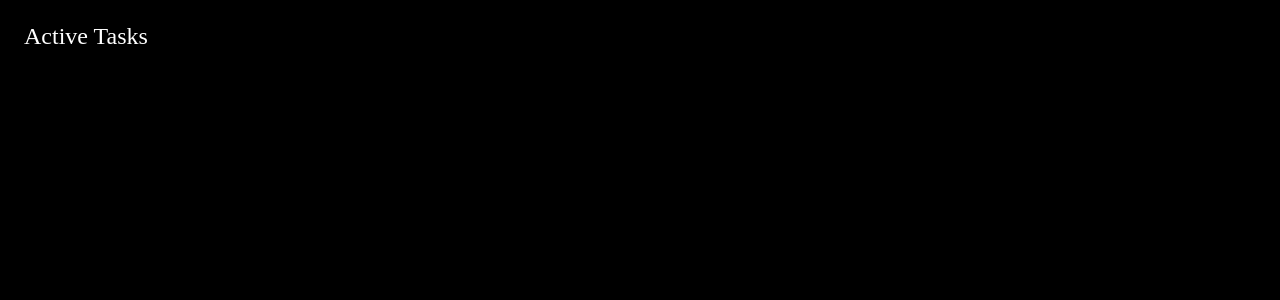
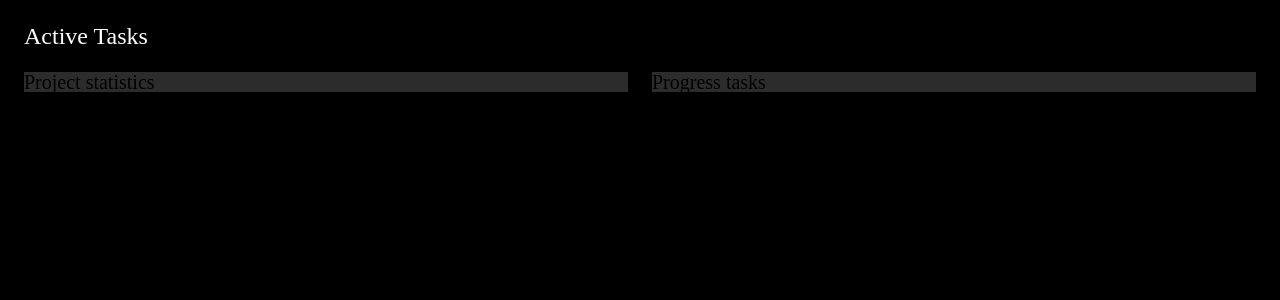
Before and after one commit to robertabononi/boardify, an Angular app: page / in a window 1280 px wide. Shown: the top 300 px of the page. Built offline with nearby package versions, Linux system fonts and the light colour scheme; no server answers.

Commit message:
feat: criação componentes para compor active tasks

```diff
--- a/src/app/features/home/components/active-tasks/active-tasks.component.html
+++ b/src/app/features/home/components/active-tasks/active-tasks.component.html
@@ -1,5 +1,7 @@
 <section class="at">
     <h2 class="at__title">Active Tasks</h2>
     <div class="at__content">
+        <app-project-statistics></app-project-statistics>
+        <app-progress-tasks></app-progress-tasks>
     </div>
 </section>
--- a/src/app/features/home/components/active-tasks/active-tasks.component.ts
+++ b/src/app/features/home/components/active-tasks/active-tasks.component.ts
@@ -5,7 +5,10 @@ import { ProgressTasksComponent } from '../progress-tasks/progress-tasks.compone
 @Component({
   selector: 'app-active-tasks',
   standalone: true,
-  imports: [],
+  imports: [
+    ProjectStatisticsComponent,
+    ProgressTasksComponent
+  ],
   templateUrl: './active-tasks.component.html',
   styleUrl: './active-tasks.component.scss'
 })
--- /dev/null
+++ b/src/app/features/home/components/progress-tasks/progress-tasks.component.html
@@ -0,0 +1,3 @@
+<div class="pt">
+    <h3 class="pt__title">Progress tasks</h3>
+</div>
--- /dev/null
+++ b/src/app/features/home/components/progress-tasks/progress-tasks.component.scss
@@ -0,0 +1,6 @@
+.pt {
+    background-color: #ffffff2c;
+    &__title {
+        font-size: 2rem;
+    }
+}
--- /dev/null
+++ b/src/app/features/home/components/project-statistics/project-statistics.component.html
@@ -0,0 +1,3 @@
+<div class="ps">
+    <h3 class="ps__title">Project statistics</h3>
+</div>
--- /dev/null
+++ b/src/app/features/home/components/project-statistics/project-statistics.component.scss
@@ -0,0 +1,6 @@
+.ps {
+    background-color: #ffffff2c;
+    &__title {
+        font-size: 2rem;
+    }
+}
```
Also changed, not shown: src/app/features/home/components/progress-tasks/progress-tasks.component.ts (added, +12 -0 lines), src/app/features/home/components/project-statistics/project-statistics.component.ts (added, +12 -0 lines), 2 other files (tests, documents, lock files or other folders).
